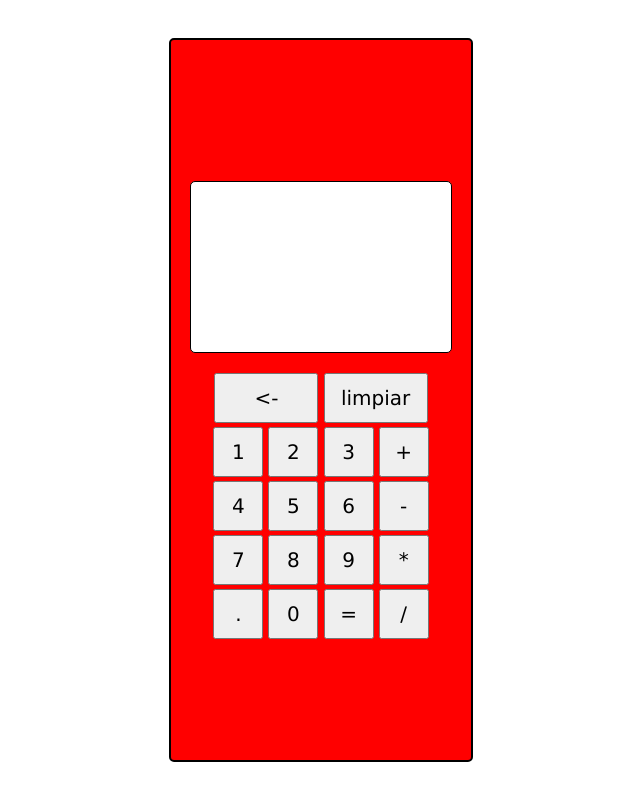
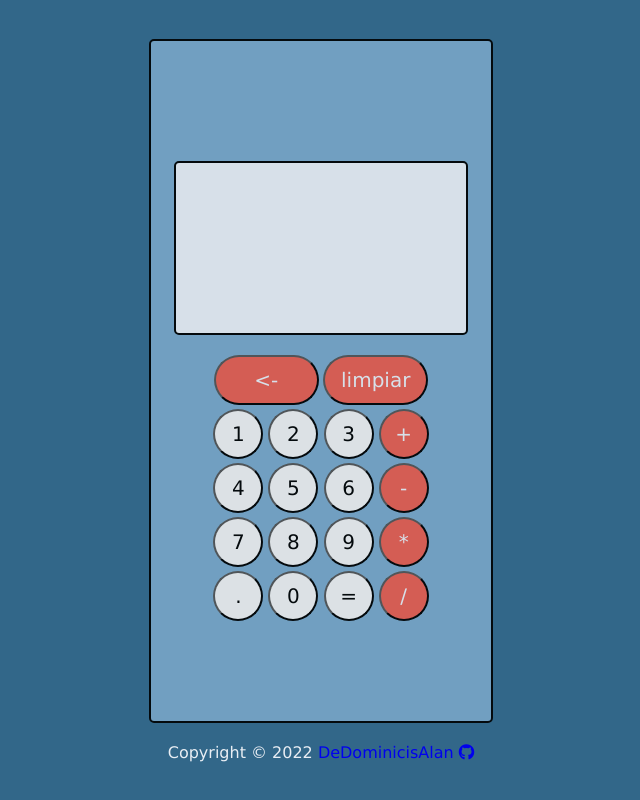
Before and after one commit to DeDominicisAlan/Calculadora, a plain HTML site: page index.html in a window 1280 px wide. Shown: the whole page, without its empty margins (319-959 px from the left). Drawn offline with Linux system fonts and the light colour scheme.

Commit message:
Cambio de colores

```diff
--- a/index.html
+++ b/index.html
@@ -5,6 +5,7 @@
     <meta http-equiv="X-UA-Compatible" content="IE=edge">
     <meta name="viewport" content="width=device-width, initial-scale=1.0">
     <link rel="stylesheet" href="style.css">
+    <script src="https://kit.fontawesome.com/cb61407d7a.js" crossorigin="anonymous"></script>
     <title>Calculadora</title>
 </head>
 <body>
@@ -24,29 +25,29 @@
                 <button id="nro1">1</button>
                 <button id="nro2">2</button>
                 <button id="nro3">3</button>
-                <button id="suma">+</button>
+                <button id="suma" class="operacion">+</button>
             </div>
             <div id="fila2">
                 <button id="nro4">4</button>
                 <button id="nro5">5</button>
                 <button id="nro6">6</button>
-                <button id="resta">-</button>
+                <button id="resta" class="operacion">-</button>
             </div>
             <div id="fila3">
                 <button id="nro7">7</button>
                 <button id="nro8">8</button>
                 <button id="nro9">9</button>
-                <button id="producto">*</button>
+                <button id="producto" class="operacion">*</button>
             </div>
             <div id="fila4">
                 <button id="punto">.</button>
                 <button id="nro0">0</button>
                 <button id="igual">=</button>
-                <button id="division">/</button>
+                <button id="division" class="operacion">/</button>
             </div>
         </div>
     </div>
-
+    <footer>Copyright © 2022 <a href="https://github.com/DeDominicisAlan">DeDominicisAlan <i class="fa-brands fa-github" id="iconGithub"></i></a></footer>
     <script src="main.js"></script>
 </body>
 </html>
--- a/style.css
+++ b/style.css
@@ -1,33 +1,35 @@
 body{
     font-family: 'Lucida Sans', 'Lucida Sans Regular', 'Lucida Grande', 'Lucida Sans Unicode', Geneva, Verdana, sans-serif;
-
+    background-color: #326789;
     padding: 0;
     margin: 0;
     height: 100vh;
     display: flex;
     align-items: center;
     justify-content: center;
+    flex-direction: column;
 }
 
 #calculadora{
-    width: 300px;
-    background-color: red;
+    width: 340px;
+    background-color: #78A6C8;
+    opacity: 0.9;
     display: flex;
     justify-content: center;
     align-items: center;
-    height: 90vh;
+    height: 85vh;
     flex-direction: column;
     border: 2px solid black;
     border-radius: 5px;
 }
 
 #pantalla{
-    width: 250px;
+    width: 280px;
     height: 20vh;
     margin: 20px;
-    border: 1px solid black;
+    border: 2px solid black;
     border-radius: 5px;
-    background-color: white;
+    background-color: #E9EEF4;
     padding: 5px;
 }
 
@@ -56,6 +58,7 @@ button{
     font-size: 20px;
     height: 50px;
     width: 50px;
+    border-radius: 25px;
 }
 
 #botones-esp{
@@ -65,5 +68,28 @@ button{
 }
 
 .botones-esp{
-    width: 104px;
+    width: 105px;
 }
+
+.operacion, .botones-esp{
+    color:#E9EEF4;
+    background-color: #E65C4F;
+}
+
+footer{
+    padding-top: 20px;
+    color: #E9EEF4
+}
+
+a{
+    text-decoration: none;
+    transition: 0.3s;
+}
+
+a:visited{
+    color: #E9EEF4;
+}
+
+a:hover{
+    color: #E65C4F;
+}
```
